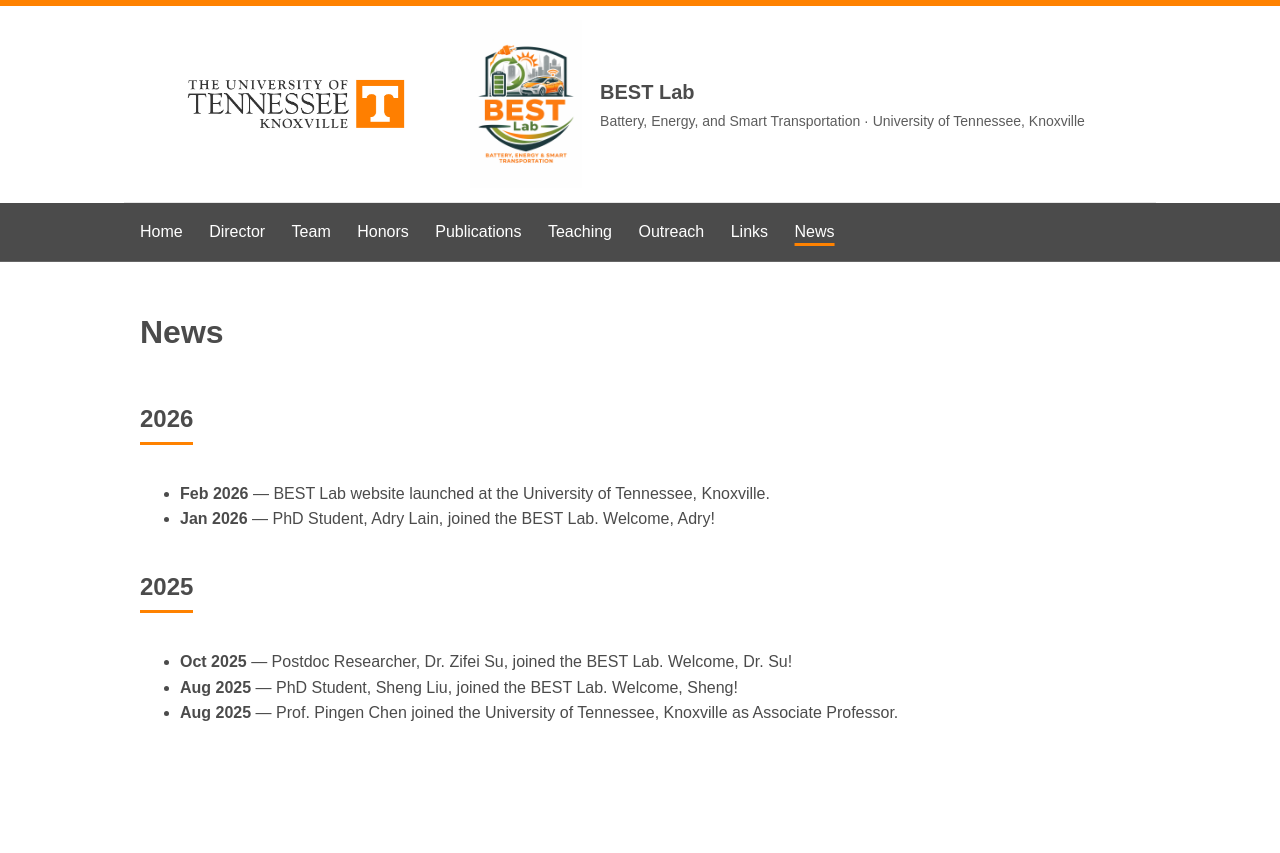
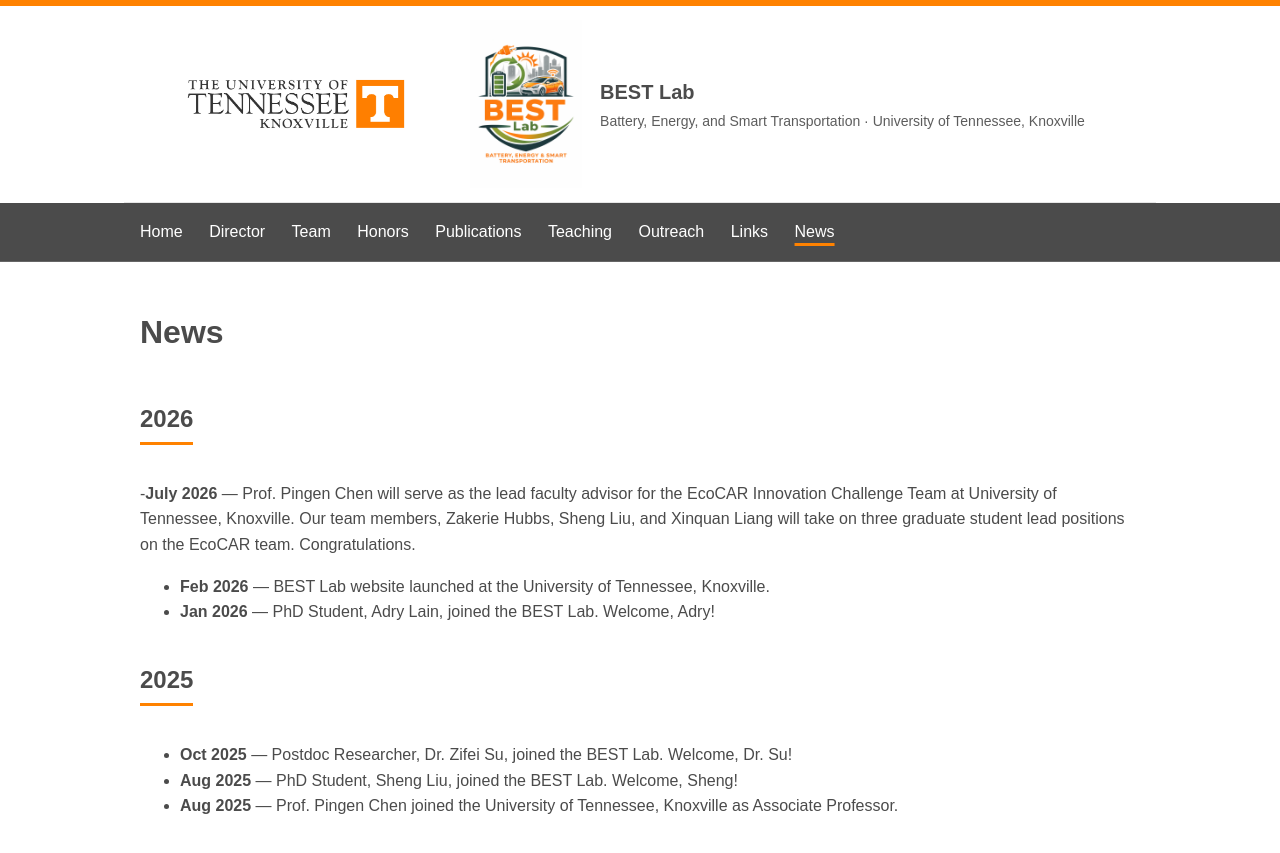
Before and after one commit to pingenchen/best-lab, a Jekyll site: the page built from news/index.md, in a window 1280 px wide. Shown: the top 853 px of the page. Built offline with Jekyll 4.4.1, drawn with Linux system fonts in a browser that asks for light colours.

Commit message:
Update index.md

```diff
--- a/news/index.md
+++ b/news/index.md
@@ -6,6 +6,7 @@ title: News
 # News
 
 ## 2026
+-**July 2026** — Prof. Pingen Chen will serve as the lead faculty advisor for the EcoCAR Innovation Challenge Team at University of Tennessee, Knoxville. Our team members, Zakerie Hubbs, Sheng Liu, and Xinquan Liang will take on three graduate student lead positions on the EcoCAR team. Congratulations.
 - **Feb 2026** — BEST Lab website launched at the University of Tennessee, Knoxville.
 - **Jan 2026** — PhD Student, Adry Lain, joined the BEST Lab. Welcome, Adry!
 
```
